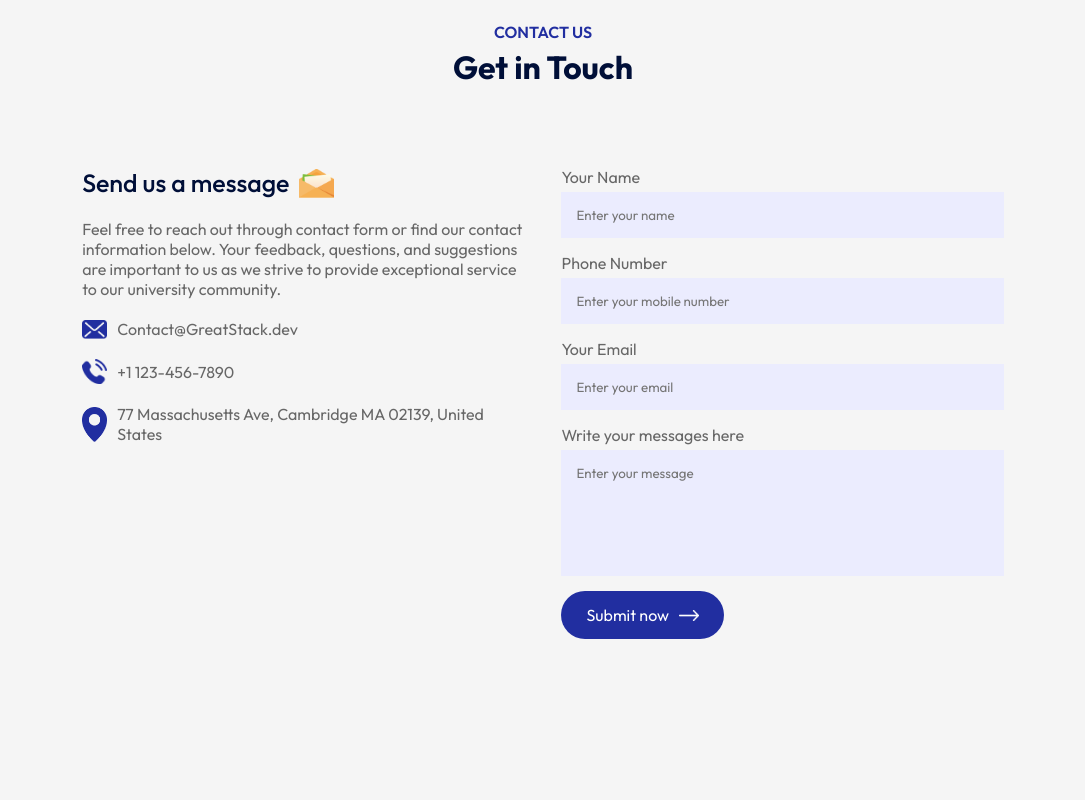
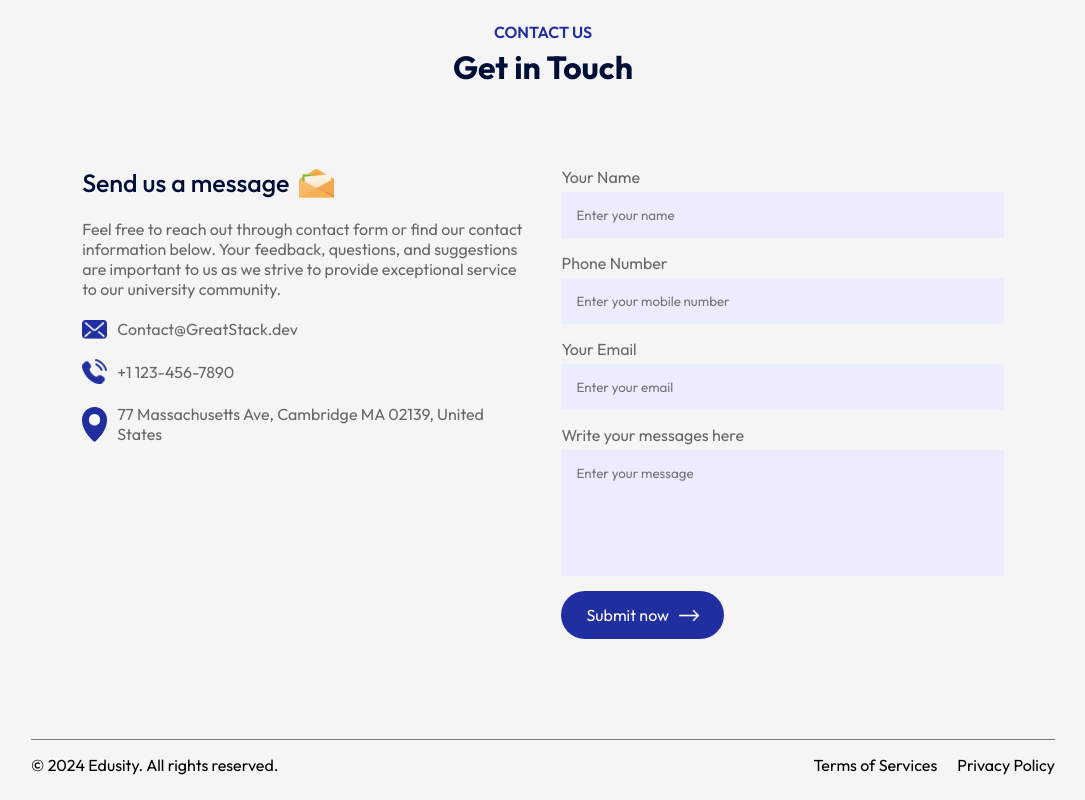
Before and after one commit to RayChikS/Edusity, a React (Vite) app: page / in a window 1280 px wide. Shown: the part 2925-3725 px from the top of the page, without its empty margins (97-1182 px from the left). Before the commit the page ends 3664 px from the top, so only its background shows below. Built offline with nearby package versions, Linux system fonts and the light colour scheme.

Commit message:
footer
- footer added

```diff
--- a/src/App.jsx
+++ b/src/App.jsx
@@ -6,6 +6,7 @@ import { About } from "./components/About/About";
 import { Campus } from "./components/Campus/Campus";
 import { Testimonials } from "./components/Testimonials/Testimonials";
 import { Contact } from "./components/Contact/Contact";
+import { Footer } from "./components/Footer/Footer";
 
 export const App = () => {
   return (
@@ -18,6 +19,7 @@ export const App = () => {
         <Campus />
         <Testimonials />
         <Contact />
+        <Footer />
       </div>
     </div>
   );
--- /dev/null
+++ b/src/components/Footer/Footer.jsx
@@ -0,0 +1,18 @@
+import React from "react";
+import css from "./Footer.module.css";
+
+export const Footer = () => {
+  return (
+    <footer className={css.footer}>
+      <p>© 2024 Edusity. All rights reserved.</p>
+      <ul className={css.terms}>
+        <li>
+          <a href="#">Terms of Services</a>
+        </li>
+        <li>
+          <a href="#">Privacy Policy</a>
+        </li>
+      </ul>
+    </footer>
+  );
+};
--- /dev/null
+++ b/src/components/Footer/Footer.module.css
@@ -0,0 +1,14 @@
+.footer {
+  margin: 10px auto;
+  display: flex;
+  align-items: center;
+  justify-content: space-between;
+  border-top: 1px solid var(--footerBorder);
+  padding: 15px 0;
+}
+
+.terms {
+  display: flex;
+  align-items: center;
+  gap: 20px;
+}
```
